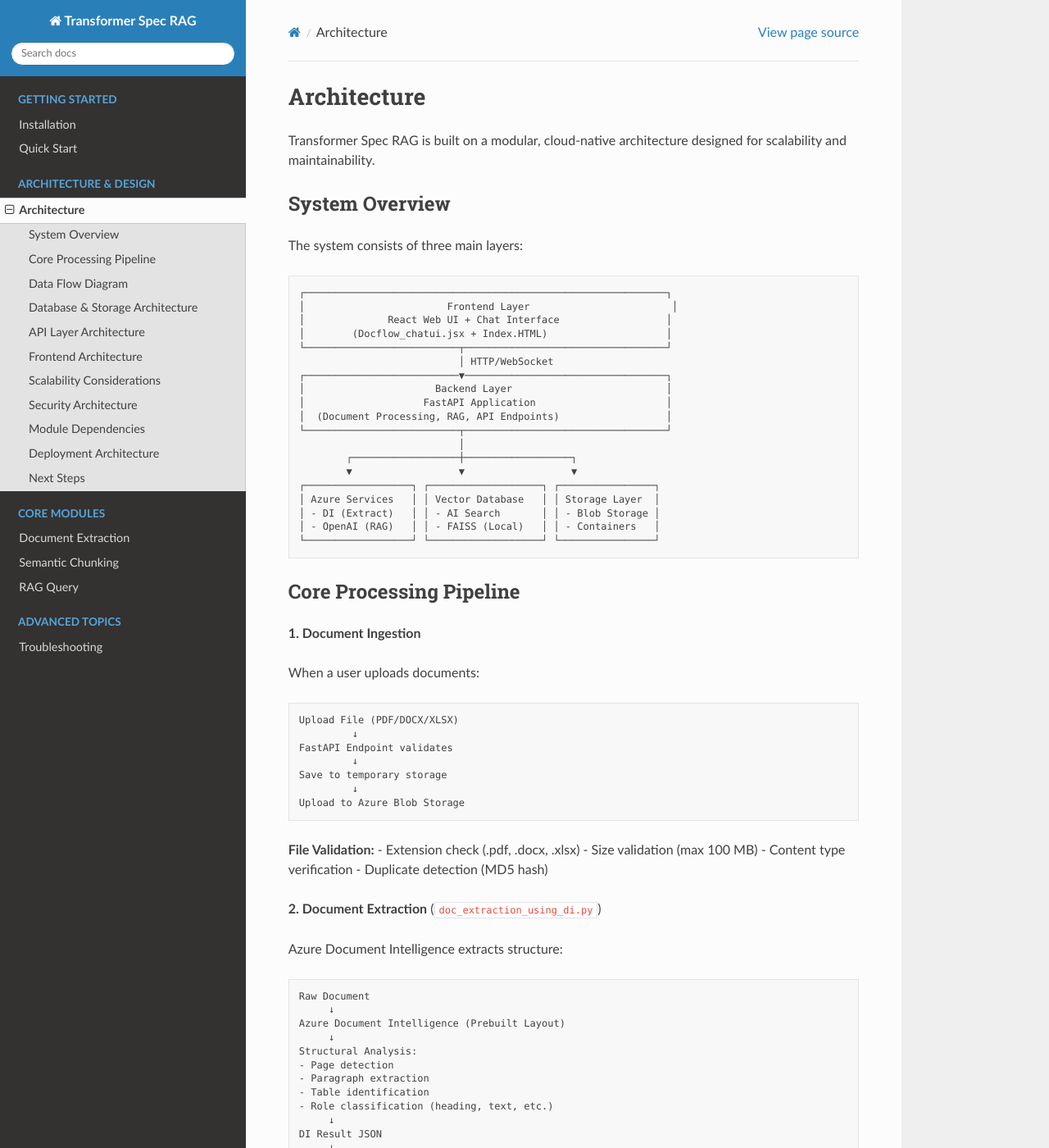
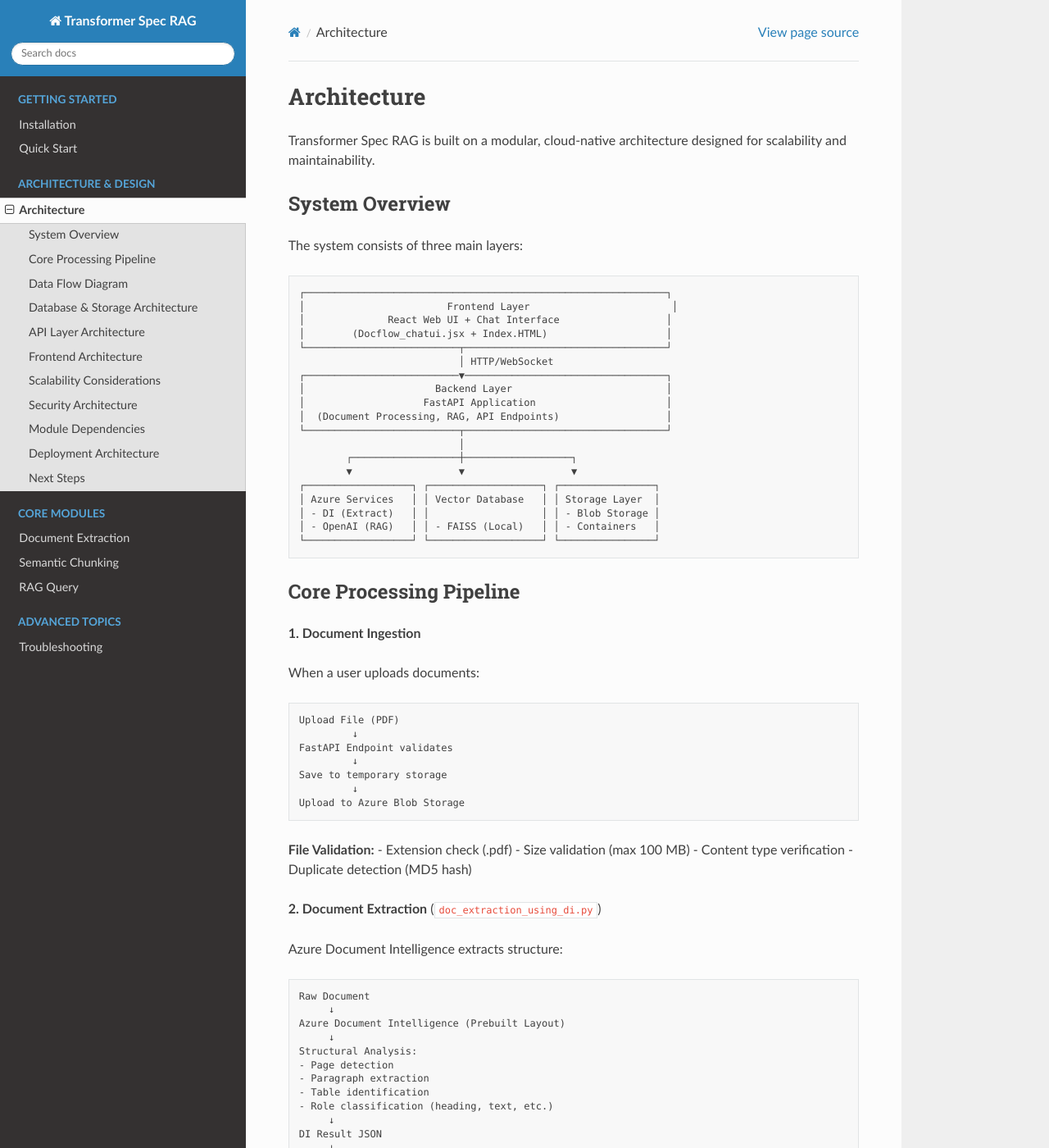
Before and after one commit to chaitra-bhandari/TransformerRag, a Sphinx documentation site: the page built from UI-RAG/docs/architecture.rst, in a window 1280 px wide and 1400 px high. Shown: the whole window at 82% size. Built offline with Sphinx 7.4.7 and the Read the Docs theme 3.1.0, drawn with Linux system fonts in a browser that asks for light colours; pages that are not in the unit, such as notebooks, are missing from menus; some of the changed text lies outside the part shown.

Commit message:
Update architecture.rst

```diff
--- a/UI-RAG/docs/architecture.rst
+++ b/UI-RAG/docs/architecture.rst
@@ -27,7 +27,7 @@
             ▼                  ▼                  ▼
     ┌──────────────────┐ ┌───────────────────┐ ┌────────────────┐
     │ Azure Services   │ │ Vector Database   │ │ Storage Layer  │
-    │ - DI (Extract)   │ │ - AI Search       │ │ - Blob Storage │
+    │ - DI (Extract)   │ │                   │ │ - Blob Storage │
     │ - OpenAI (RAG)   │ │ - FAISS (Local)   │ │ - Containers   │
     └──────────────────┘ └───────────────────┘ └────────────────┘
 
@@ -40,7 +40,7 @@
 
 .. code-block:: text
 
-    Upload File (PDF/DOCX/XLSX)
+    Upload File (PDF)
              ↓
     FastAPI Endpoint validates
              ↓
@@ -49,7 +49,7 @@
     Upload to Azure Blob Storage
 
 **File Validation:**
-- Extension check (.pdf, .docx, .xlsx)
+- Extension check (.pdf)
 - Size validation (max 100 MB)
 - Content type verification
 - Duplicate detection (MD5 hash)
```
Also changed, not shown: other parts of UI-RAG/docs/architecture.rst (+1 -9 lines).
